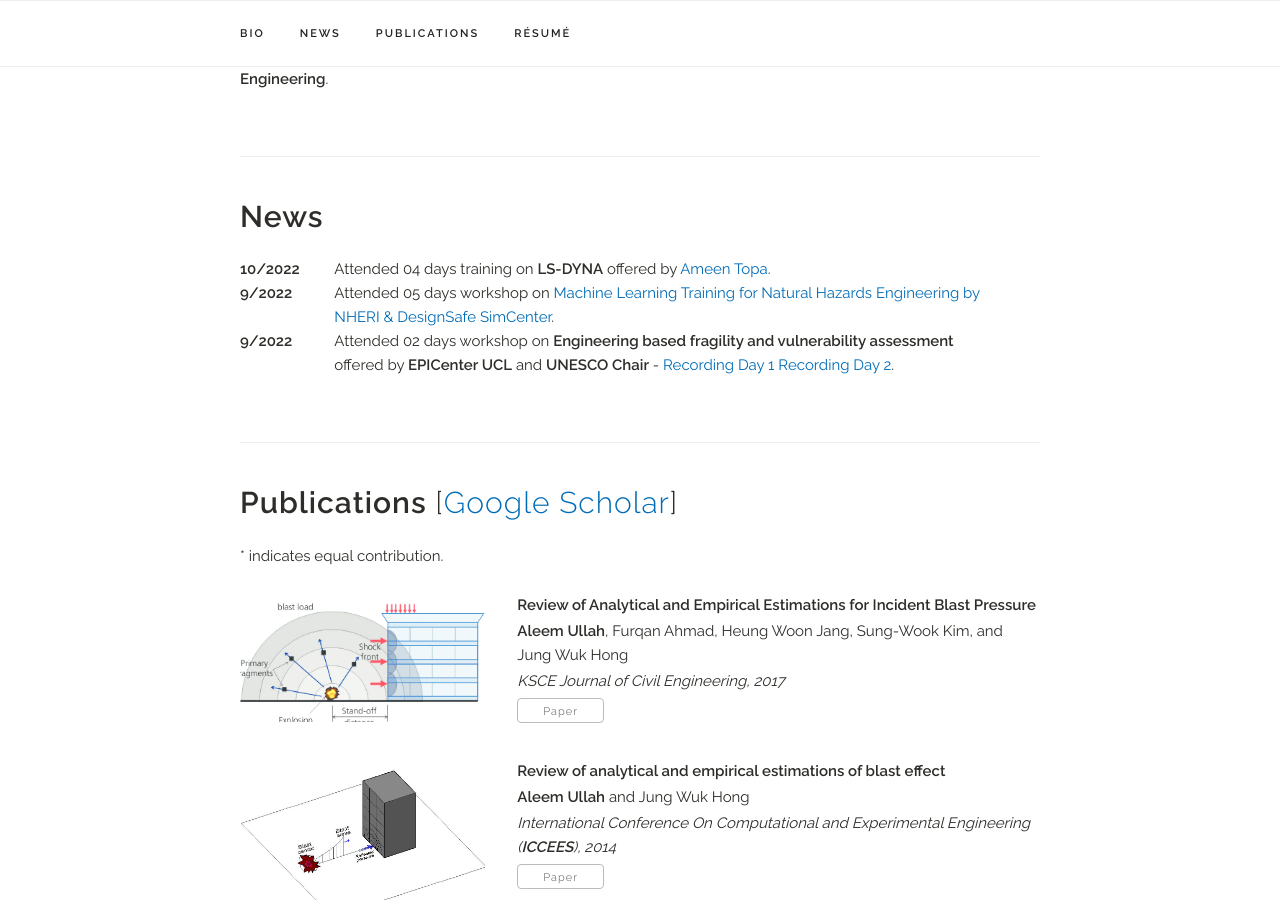
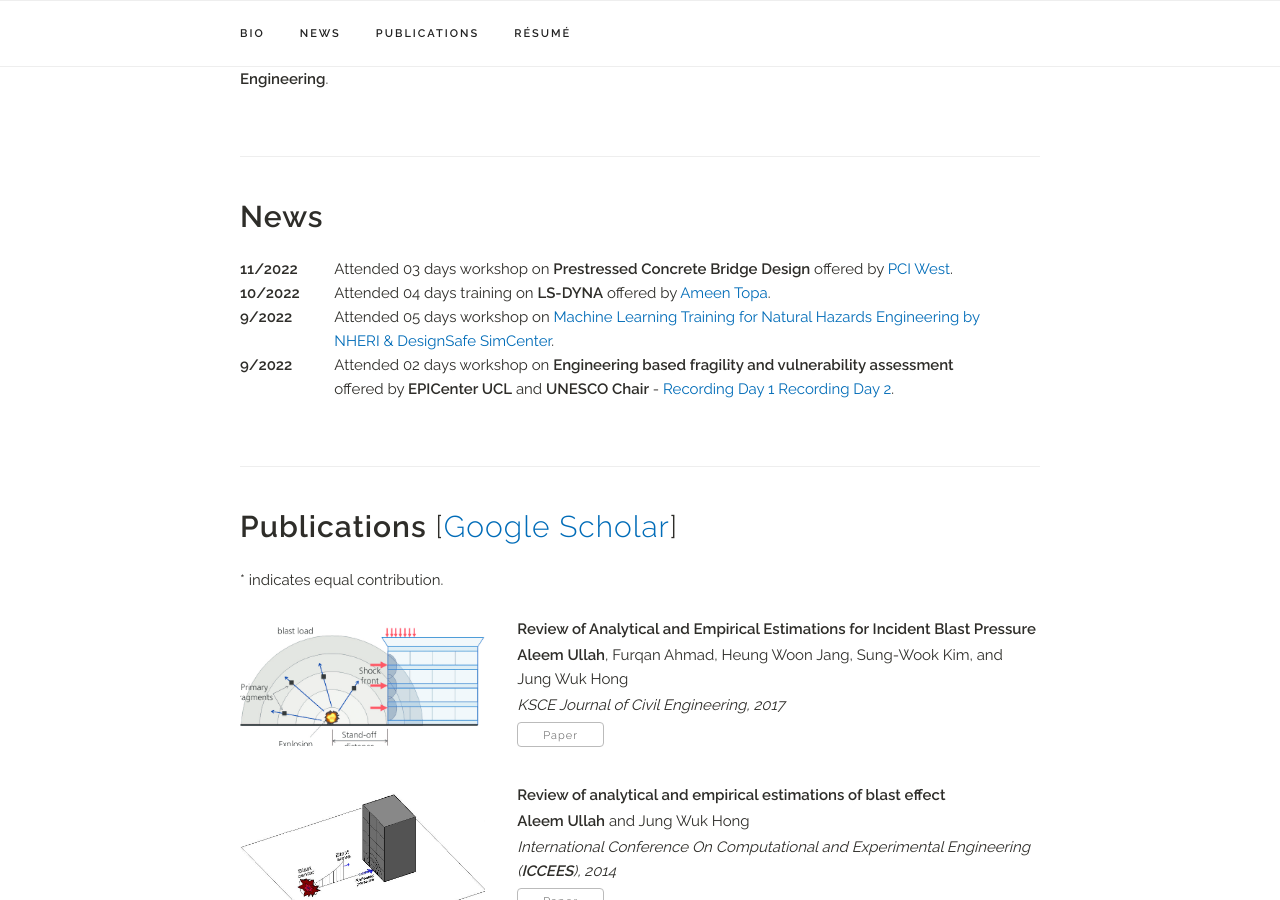
Before and after one commit to aleemulla/aleemulla.github.io, a Jekyll site: the page built from index.html, in a window 1280 px wide and 900 px high, scrolled down 571 px. Built offline with Jekyll 4.4.1, drawn with Linux system fonts in a browser that asks for light colours; a style sheet for code colours, icons or effects is not loaded.

Commit message:
fortytwo commit

```diff
--- a/_data/news.yaml
+++ b/_data/news.yaml
@@ -3,6 +3,9 @@ news:
 
 # - title: "<a href='https://gitlab.com/LMSAL_HUB/aia_hub/aiapy'>aiapy</a> is now citeable! <b>available at <a href='https://zenodo.org/record/4016983#.X1gmHGdKhMN'>Zenodo</a></b>"
 #  date: "09/2020"
+- title: "Attended 03 days workshop on <b>Prestressed Concrete Bridge Design</b> offered by <a href='https://www.pci.org/PCIWest/'>PCI West</a>."
+  date: "11/2022"
+
 - title: "Attended 04 days training on <b>LS-DYNA</b> offered by <a href='https://www.linkedin.com/in/ameen-topa/'>Ameen Topa</a>."
   date: "10/2022"
 
```
